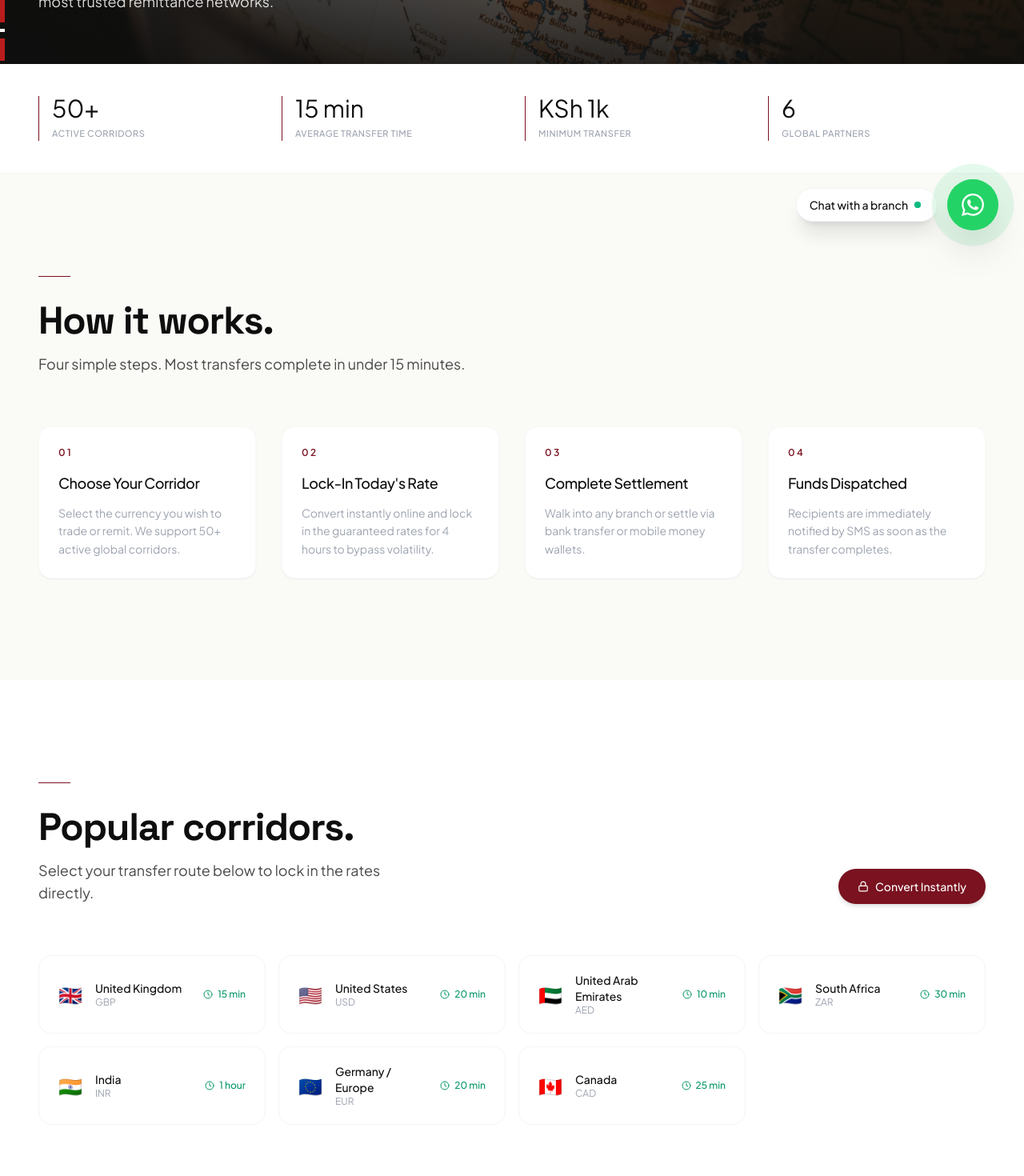
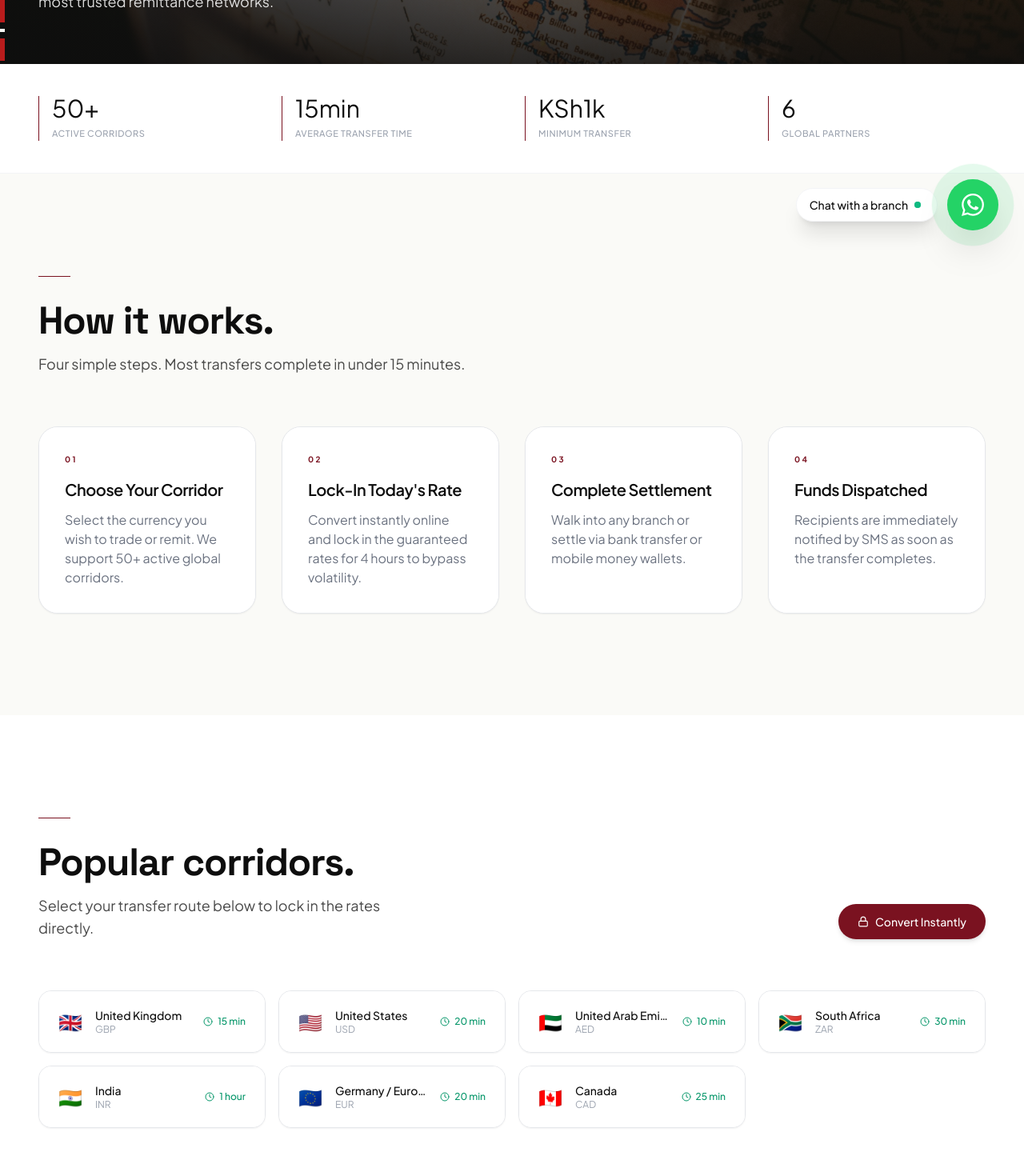
Before and after one commit to lumasia07/sunny-forex-web, a React (Vite) app: page /remittance in a window 1280 px wide. Shown: the part 480-1950 px from the top of the page at 80% size. Built offline with nearby package versions, Linux system fonts and the light colour scheme.

Commit message:
Enhance Remittance component by introducing AnimatedStatValue and RemittanceStepCard components for improved interactivity and visual presentation, including animations and responsive design adjustments.

```diff
--- a/src/pages/Remittance.tsx
+++ b/src/pages/Remittance.tsx
@@ -1,5 +1,11 @@
-import React from 'react';
-import { motion } from 'framer-motion';
+import React, { useEffect, useRef } from 'react';
+import {
+  motion,
+  useInView,
+  useMotionValue,
+  useTransform,
+  animate,
+} from 'framer-motion';
 import { PageHero } from '../components/PageHero';
 import { CtaBand } from '../components/CtaBand';
 import { Link } from 'react-router-dom';
@@ -75,6 +81,136 @@ const steps = [
   }
 ];
 
+const stats = [
+  { value: 50, suffix: '+', label: 'Active corridors' },
+  { value: 15, suffix: ' min', label: 'Average transfer time' },
+  { value: 1, prefix: 'KSh ', suffix: 'k', label: 'Minimum transfer' },
+  { value: 6, suffix: '', label: 'Global partners' },
+];
+
+function AnimatedStatValue({
+  value,
+  prefix = '',
+  suffix = '',
+}: {
+  value: number;
+  prefix?: string;
+  suffix?: string;
+}) {
+  const ref = useRef<HTMLSpanElement>(null);
+  const isInView = useInView(ref, {
+    once: false,
+    margin: '-40px',
+    amount: 0.6,
+  });
+  const count = useMotionValue(0);
+  const rounded = useTransform(count, (v) => Math.floor(v).toString());
+
+  useEffect(() => {
+    if (isInView) {
+      count.set(0);
+      const controls = animate(count, value, {
+        duration: 1.8,
+        ease: [0.16, 1, 0.3, 1],
+      });
+      return () => controls.stop();
+    }
+
+    count.set(0);
+  }, [isInView, value, count]);
+
+  return (
+    <span ref={ref} className="inline-flex items-baseline">
+      {prefix && <span>{prefix}</span>}
+      <motion.span>{rounded}</motion.span>
+      {suffix && <span>{suffix}</span>}
+    </span>
+  );
+}
+
+function RemittanceStepCard({
+  step,
+  index,
+}: {
+  step: (typeof steps)[number];
+  index: number;
+}) {
+  return (
+    <motion.div
+      initial={{ opacity: 0, y: 20 }}
+      whileInView={{ opacity: 1, y: 0 }}
+      viewport={{ once: true }}
+      transition={{ duration: 0.6, delay: index * 0.12 }}
+      whileHover={{ y: -4 }}
+      className="group relative h-full overflow-hidden rounded-2xl sm:rounded-3xl border border-gray-200 bg-white shadow-sm hover:shadow-xl hover:border-[#7A1220]/40 transition-all duration-500"
+    >
+      <div className="absolute inset-0 bg-white" />
+      <div className="absolute inset-0 bg-[#7A1220] opacity-0 transition-opacity duration-500 group-hover:opacity-[0.88]" />
+
+      <div className="relative z-10 flex flex-col p-6 sm:p-8 group-hover:[&_*]:text-white">
+        <span className="text-[10px] font-bold tracking-[0.25em] uppercase text-[#7A1220] group-hover:text-white/40 transition-colors duration-500 mb-4">
+          {step.n}
+        </span>
+        <h3 className="text-lg sm:text-xl font-semibold text-[#0E0E0E] group-hover:text-white mb-3 transition-colors duration-500">
+          {step.title}
+        </h3>
+        <p className="text-sm sm:text-base text-gray-500 group-hover:text-white/90 font-normal leading-relaxed transition-colors duration-500">
+          {step.body}
+        </p>
+      </div>
+    </motion.div>
+  );
+}
+
+function CorridorCard({
+  corridor,
+  index,
+}: {
+  corridor: (typeof corridors)[number];
+  index: number;
+}) {
+  return (
+    <motion.div
+      initial={{ opacity: 0, y: 16 }}
+      whileInView={{ opacity: 1, y: 0 }}
+      viewport={{ once: true }}
+      transition={{ duration: 0.5, delay: index * 0.06 }}
+      whileHover={{ y: -4 }}
+      className="h-full"
+    >
+      <Link
+        to={`/lock-rate?cur=${corridor.currency}`}
+        className="group relative flex h-full items-center gap-4 overflow-hidden rounded-2xl border border-gray-200 bg-white px-6 py-5 shadow-sm transition-all duration-500 hover:border-[#7A1220]/40 hover:shadow-xl"
+      >
+        <div className="absolute inset-0 bg-white" />
+        <div className="absolute inset-0 bg-[#7A1220] opacity-0 transition-opacity duration-500 group-hover:opacity-[0.88]" />
+
+        <span
+          className="relative z-10 text-2xl transition-transform duration-500 group-hover:scale-110"
+          role="img"
+          aria-label={corridor.country}
+        >
+          {corridor.flag}
+        </span>
+
+        <div className="relative z-10 flex flex-1 flex-col min-w-0">
+          <span className="text-sm font-medium text-[#0E0E0E] group-hover:text-white transition-colors duration-500 truncate">
+            {corridor.country}
+          </span>
+          <span className="text-xs text-gray-400 group-hover:text-white/70 transition-colors duration-500">
+            {corridor.currency}
+          </span>
+        </div>
+
+        <div className="relative z-10 flex items-center gap-1.5 text-xs font-medium text-emerald-600 group-hover:text-white/90 transition-colors duration-500 shrink-0">
+          <Clock className="w-3 h-3" />
+          {corridor.time}
+        </div>
+      </Link>
+    </motion.div>
+  );
+}
+
 export function Remittance() {
   return (
     <>
@@ -93,20 +229,19 @@ export function Remittance() {
       {/* Stats band */}
       <section className="bg-white border-b border-gray-100 py-10">
         <div className="max-w-7xl mx-auto px-6 md:px-12 grid grid-cols-2 md:grid-cols-4 gap-8">
-          {[
-            { v: '50+', l: 'Active corridors' },
-            { v: '15 min', l: 'Average transfer time' },
-            { v: 'KSh 1k', l: 'Minimum transfer' },
-            { v: '6', l: 'Global partners' }
-          ].map((s) => (
-            <div key={s.l} className="flex gap-4">
+          {stats.map((s) => (
+            <div key={s.label} className="flex gap-4">
               <span className="block w-px bg-[#7A1220] self-stretch" />
               <div className="flex flex-col">
                 <span className="text-3xl font-light text-[#0E0E0E] leading-none mb-2">
-                  {s.v}
+                  <AnimatedStatValue
+                    value={s.value}
+                    prefix={s.prefix}
+                    suffix={s.suffix}
+                  />
                 </span>
                 <span className="text-[11px] font-medium text-gray-400 uppercase tracking-wider">
-                  {s.l}
+                  {s.label}
                 </span>
               </div>
             </div>
@@ -127,26 +262,9 @@ export function Remittance() {
             </p>
           </div>
 
-          <div className="grid grid-cols-1 md:grid-cols-2 lg:grid-cols-4 gap-8">
+          <div className="grid grid-cols-1 md:grid-cols-2 lg:grid-cols-4 gap-4 sm:gap-6 md:gap-8">
             {steps.map((step, i) => (
-              <motion.div
-                key={step.n}
-                initial={{ opacity: 0, y: 20 }}
-                whileInView={{ opacity: 1, y: 0 }}
-                viewport={{ once: true }}
-                transition={{ duration: 0.6, delay: i * 0.12 }}
-                className="flex flex-col bg-white p-6 rounded-2xl border border-gray-100/50 shadow-sm"
-              >
-                <span className="text-xs font-semibold tracking-[0.2em] uppercase text-[#7A1220] mb-4">
-                  {step.n}
-                </span>
-                <h3 className="text-lg font-medium text-[#0E0E0E] mb-3">
-                  {step.title}
-                </h3>
-                <p className="text-gray-400 font-light leading-relaxed text-sm">
-                  {step.body}
-                </p>
-              </motion.div>
+              <RemittanceStepCard key={step.n} step={step} index={i} />
             ))}
           </div>
         </div>
@@ -176,21 +294,7 @@ export function Remittance() {
 
           <div className="grid grid-cols-1 sm:grid-cols-2 lg:grid-cols-4 gap-4">
             {corridors.map((c, i) => (
-              <Link
-                to={`/lock-rate?cur=${c.currency}`}
-                key={c.country}
-                className="flex items-center gap-4 px-6 py-5 rounded-2xl border border-gray-100 hover:border-[#7A1220]/30 hover:shadow-md transition-all bg-white cursor-pointer"
-              >
-                <span className="text-2xl" role="img" aria-label={c.country}>{c.flag}</span>
-                <div className="flex-1 flex flex-col">
-                  <span className="text-sm font-medium text-[#0E0E0E]">{c.country}</span>
-                  <span className="text-xs text-gray-400">{c.currency}</span>
-                </div>
-                <div className="flex items-center gap-1.5 text-xs text-emerald-600 font-medium">
-                  <Clock className="w-3 h-3" />
-                  {c.time}
-                </div>
-              </Link>
+              <CorridorCard key={c.country} corridor={c} index={i} />
             ))}
           </div>
         </div>
```
